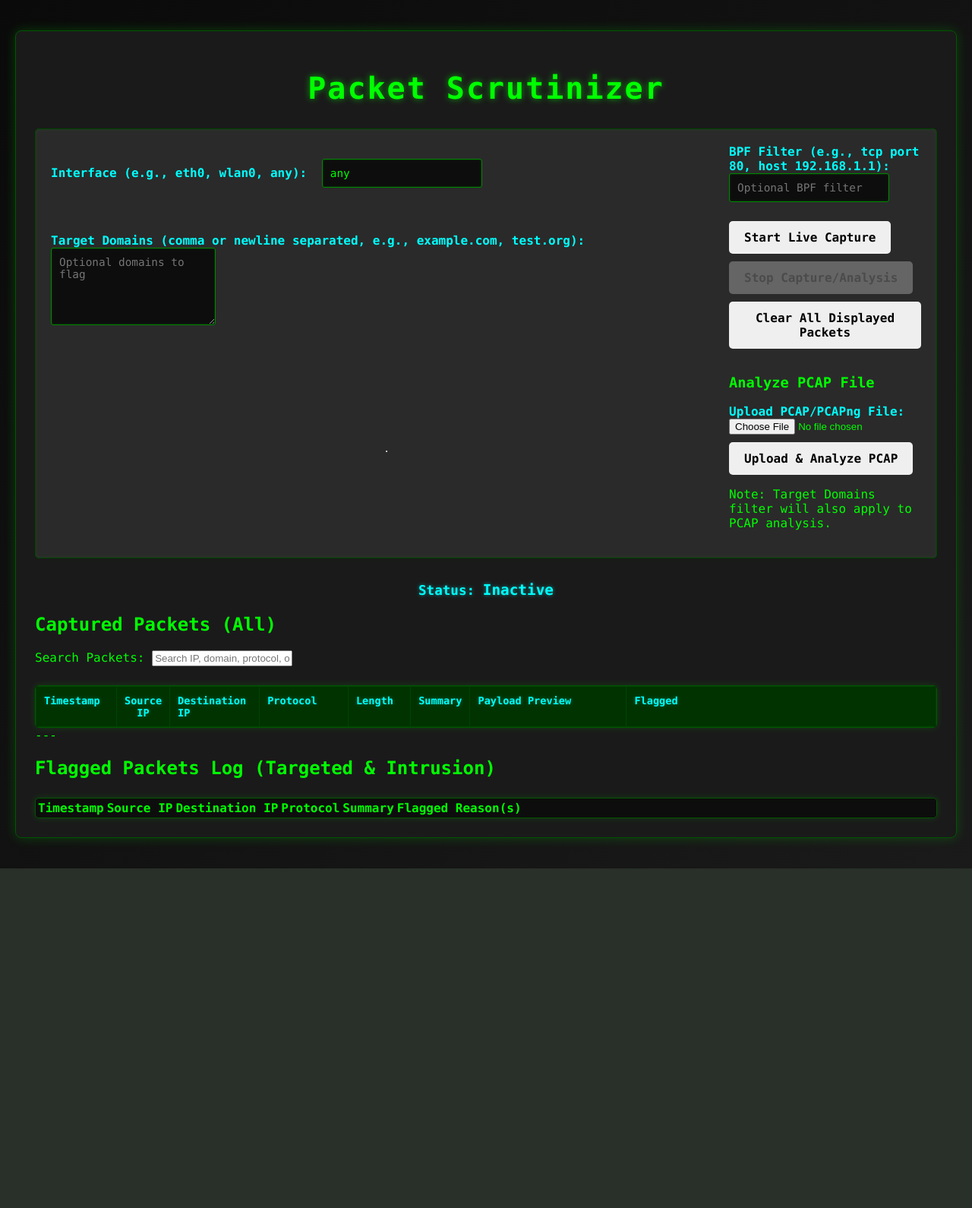
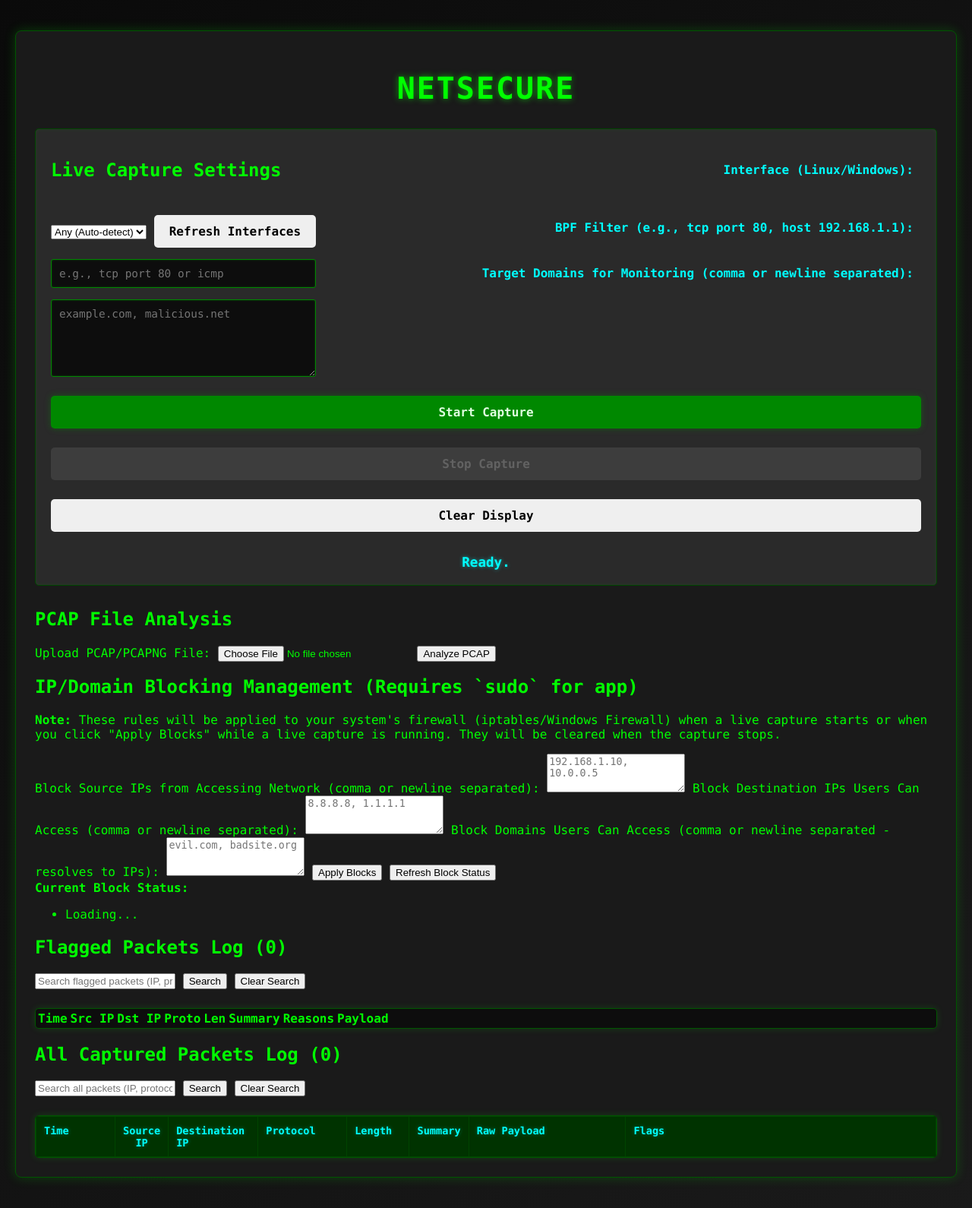
Before and after one commit to DedSec777dev/pakcet_sniffer, a Flask app: page / in a window 1280 px wide. Shown: the whole page at 76% size. Before the commit the page ends 1143 px from the top, so only its background shows below. Run offline with Flask 3, Linux system fonts and the light colour scheme; data that the repository does not hold is empty.

Commit message:
index.html

```diff
--- a/templates/index.html
+++ b/templates/index.html
@@ -3,83 +3,122 @@
 <head>
     <meta charset="UTF-8">
     <meta name="viewport" content="width=device-width, initial-scale=1.0">
-    <title>Packet Scrutinizer</title>
+    <title>NETSECURE</title>
     <link rel="stylesheet" href="{{ url_for('static', filename='css/style.css') }}">
 </head>
 <body>
     <div class="container">
-        <h1>Packet Scrutinizer</h1>
+        <h1>NETSECURE</h1>
 
         <div class="controls">
-            <div class="control-group">
-                <label for="interface">Interface (e.g., eth0, wlan0, any):</label>
-                <input type="text" id="interface" value="any">
-            </div>
-            <div class="control-group">
-                <label for="bpfFilter">BPF Filter (e.g., tcp port 80, host 192.168.1.1):</label>
-                <input type="text" id="bpfFilter" placeholder="Optional BPF filter">
-            </div>
-            <div class="control-group" style="flex-basis: 100%;">
-                <label for="domainFilter">Target Domains (comma or newline separated, e.g., example.com, test.org):</label>
-                <textarea id="domainFilter" rows="3" placeholder="Optional domains to flag"></textarea>
-            </div>
-            <div class="control-buttons">
-                <button id="startCaptureBtn">Start Live Capture</button>
-                <button id="stopCaptureBtn">Stop Capture/Analysis</button>
-                <button id="clearPacketsBtn">Clear All Displayed Packets</button>
+            <h2>Live Capture Settings</h2>
+            <label for="interfaceSelect">Interface (Linux/Windows):</label>
+            <div class="interface-selection">
+                <select id="interfaceSelect">
+                    <option value="any">Any (Auto-detect)</option>
+                    <!-- Options will be dynamically loaded by JavaScript -->
+                </select>
+                <button id="refreshInterfacesButton">Refresh Interfaces</button>
             </div>
 
-            <hr> <div class="control-group" style="flex-basis: 100%;">
-                <h3>Analyze PCAP File</h3>
-                <label for="pcapFile">Upload PCAP/PCAPng File:</label>
+            <label for="filter">BPF Filter (e.g., tcp port 80, host 192.168.1.1):</label>
+            <input type="text" id="filter" placeholder="e.g., tcp port 80 or icmp">
+
+            <label for="domainFilter">Target Domains for Monitoring (comma or newline separated):</label>
+            <textarea id="domainFilter" rows="3" placeholder="example.com, malicious.net"></textarea>
+
+            <button id="startButton">Start Capture</button>
+            <button id="stopButton" disabled>Stop Capture</button>
+            <button id="clearButton">Clear Display</button>
+            <span id="statusMessage" class="status-message">Ready.</span>
+        </div>
+
+        <div class="pcap-upload">
+            <h2>PCAP File Analysis</h2>
+            <label for="pcapFile">Upload PCAP/PCAPNG File:</label>
             <input type="file" id="pcapFile" accept=".pcap,.pcapng">
-                <button id="uploadPcapBtn" style="margin-top: 10px;">Upload & Analyze PCAP</button>
-                <p class="pcap-upload-info">Note: Target Domains filter will also apply to PCAP analysis.</p>
+            <button id="uploadPcapButton">Analyze PCAP</button>
+            <span id="pcapStatusMessage" class="status-message"></span>
+        </div>
+
+        <div class="blocking-controls">
+            <h2>IP/Domain Blocking Management (Requires `sudo` for app)</h2>
+            <p><strong>Note:</strong> These rules will be applied to your system's firewall (iptables/Windows Firewall) when a live capture starts or when you click "Apply Blocks" while a live capture is running. They will be cleared when the capture stops.</p>
+
+            <label for="sourceIpsBlock">Block Source IPs from Accessing Network (comma or newline separated):</label>
+            <textarea id="sourceIpsBlock" rows="3" placeholder="192.168.1.10, 10.0.0.5"></textarea>
+
+            <label for="destIpsBlock">Block Destination IPs Users Can Access (comma or newline separated):</label>
+            <textarea id="destIpsBlock" rows="3" placeholder="8.8.8.8, 1.1.1.1"></textarea>
+
+            <label for="domainsBlock">Block Domains Users Can Access (comma or newline separated - resolves to IPs):</label>
+            <textarea id="domainsBlock" rows="3" placeholder="evil.com, badsite.org"></textarea>
+
+            <button id="applyBlocksButton">Apply Blocks</button>
+            <button id="refreshBlocksButton">Refresh Block Status</button>
+
+            <div class="block-status-box">
+                <strong>Current Block Status:</strong>
+                <ul id="blockStatusList">
+                    <li>Loading...</li>
+                </ul>
             </div>
         </div>
 
-        <p class="status-message">Status: <span id="captureStatus">Inactive</span></p>
+        <div class="logs">
+            <h2>Flagged Packets Log (<span id="flaggedPacketCount">0</span>)</h2>
+            <div class="search-bar">
+                <input type="text" id="flaggedSearchInput" placeholder="Search flagged packets (IP, protocol, reason, payload)...">
+                <button id="flaggedSearchButton">Search</button>
+                <button id="flaggedClearSearchButton">Clear Search</button>
+            </div>
+            <div class="packet-table-container">
+                <table id="flaggedPacketTable">
+                    <thead>
+                        <tr>
+                            <th>Time</th>
+                            <th>Src IP</th>
+                            <th>Dst IP</th>
+                            <th>Proto</th>
+                            <th>Len</th>
+                            <th>Summary</th>
+                            <th>Reasons</th>
+                            <th>Payload</th>
+                        </tr>
+                    </thead>
+                    <tbody>
+                        <!-- Flagged packets will be appended here -->
+                    </tbody>
+                </table>
+            </div>
+        </div>
 
-        <h2>Captured Packets (All)</h2>
-        <label for="searchBar">Search Packets:</label>
-        <input type="text" id="searchBar" placeholder="Search IP, domain, protocol, or content">
+        <div class="logs">
+            <h2>All Captured Packets Log (<span id="totalPacketCount">0</span>)</h2>
+            <div class="search-bar">
+                <input type="text" id="allPacketsSearchInput" placeholder="Search all packets (IP, protocol, summary, payload)...">
+                <button id="allPacketsSearchButton">Search</button>
+                <button id="allPacketsClearSearchButton">Clear Search</button>
+            </div>
             <div class="packet-table-container">
                 <table id="packetTable">
                     <thead>
                         <tr>
-                        <th>Timestamp</th>
+                            <th>Time</th>
                             <th>Source IP</th>
                             <th>Destination IP</th>
                             <th>Protocol</th>
                             <th>Length</th>
                             <th>Summary</th>
-                        <th>Payload Preview</th>
-                        <th>Flagged</th>
+                            <th>Raw Payload</th>
+                            <th>Flags</th>
                         </tr>
                     </thead>
-                <tbody id="packetTableBody">
+                    <tbody>
+                        <!-- Packets will be appended here -->
                     </tbody>
                 </table>
             </div>
-
-        ---
-
-        <h2>Flagged Packets Log (Targeted & Intrusion)</h2>
-        <div class="packet-table-container">
-            <table id="flaggedPacketTable">
-                <thead>
-                    <tr>
-                        <th>Timestamp</th>
-                        <th>Source IP</th>
-                        <th>Destination IP</th>
-                        <th>Protocol</th>
-                        <th>Summary</th>
-                        <th>Flagged Reason(s)</th>
-                    </tr>
-                </thead>
-                <tbody id="flaggedPacketTableBody">
-                </tbody>
-            </table>
         </div>
     </div>
 
```
Lines whose indentation alone changed are shown as unchanged.
